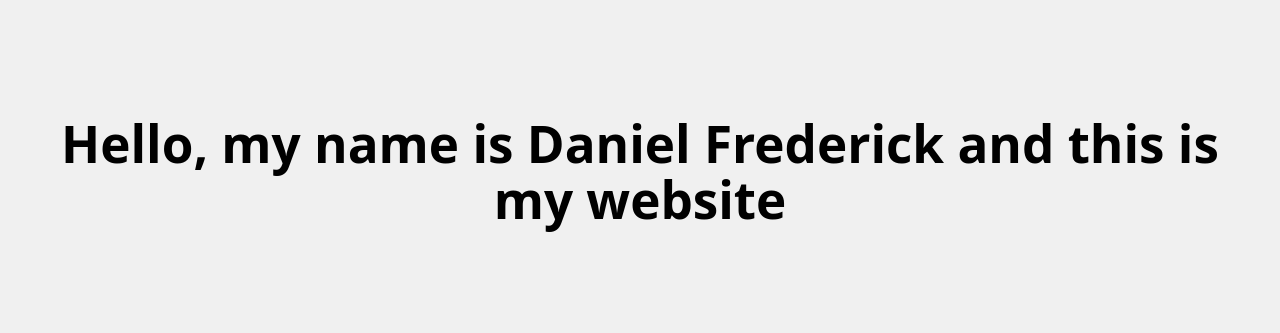
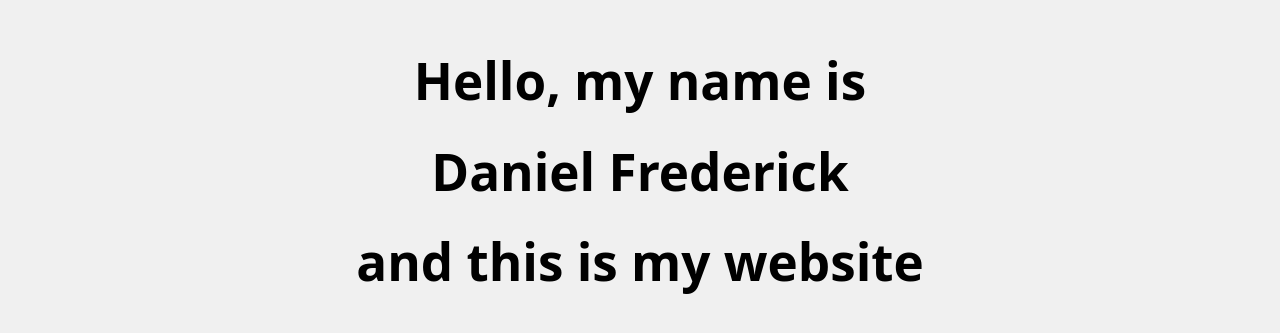
Before and after one commit to danandabbey/danielfrederick.net, a React (Vite) app: page / in a window 1280 px wide. Shown: the part 229-562 px from the top of the page. Built offline with nearby package versions, Linux system fonts and the light colour scheme.

Commit message:
updated hello.tsx

```diff
--- a/src/hello.tsx
+++ b/src/hello.tsx
@@ -4,7 +4,9 @@ function Hello() {
   return (
     <>
       <div >
-        <h1>Hello, my name is Daniel Frederick and this is my website</h1>
+        <h1>Hello, my name is</h1>
+        <h1>Daniel Frederick</h1>
+        <h1>and this is my website</h1>
       </div>
     </>
   )
```
